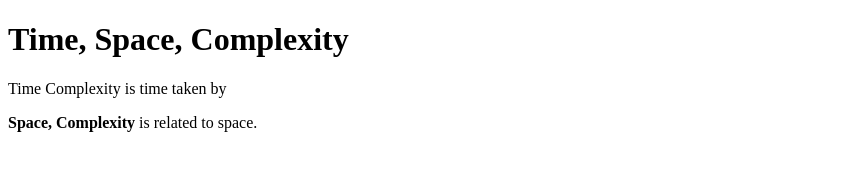
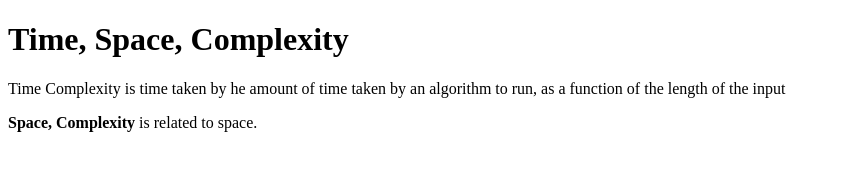
Before and after one commit to acciojob/time-and-space-complexity-shoheb2204, a website: page main.html in a window 1280 px wide. Shown: the whole page, without its empty margins (0-841 px from the left). Drawn offline with Linux system fonts and the light colour scheme.

Commit message:
created a submission

```diff
--- a/main.html
+++ b/main.html
@@ -9,7 +9,7 @@
 <body>
 	<!-- the entire body must be written by student -->
 	<h1>Time, Space, Complexity</h1>
-	<p>Time Complexity is time taken by </p>
+	<p>Time Complexity is time taken by he amount of time taken by an algorithm to run, as a function of the length of the input </p>
 	<p><b>Space, Complexity</b> is related to space.</p>
     <script type="text/javascript" src="./script.js">
 </script>
```
